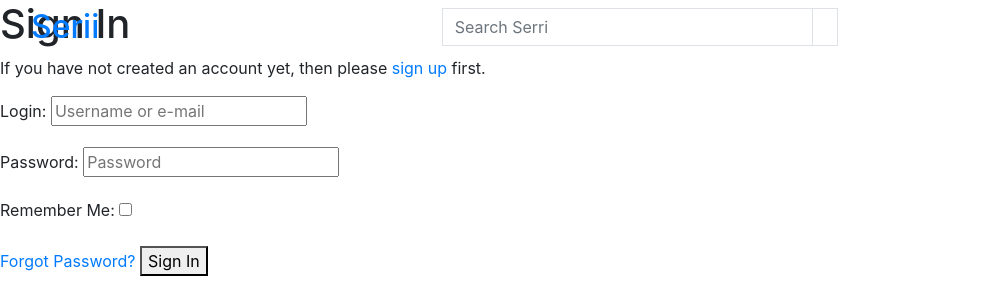
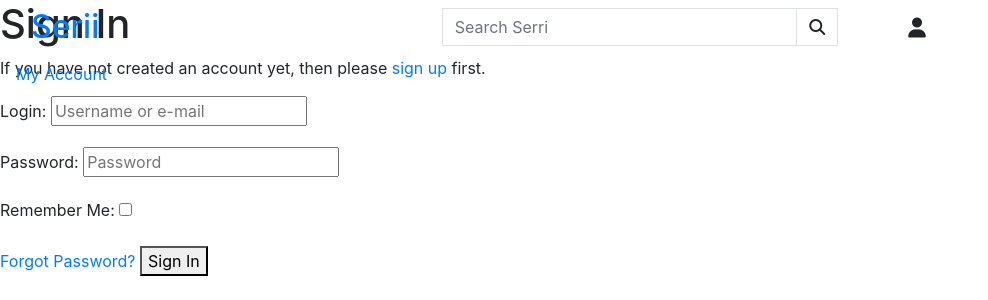
Before and after one commit to Darlyn-Lurikah/serii_skincare, a Django app: page /accounts/login/ in a window 1280 px wide. Shown: the top 300 px of the page, without its empty margins (0-988 px from the left). Run offline with Django 3.2, Linux system fonts and the light colour scheme; some libraries are stand-ins or nearby versions.

Commit message:
Added account html and linked font awesome

```diff
--- a/templates/base.html
+++ b/templates/base.html
@@ -27,6 +27,7 @@
         crossorigin="anonymous"></script>
         <script src="https://cdn.jsdelivr.net/npm/popper.js@1.16.1/dist/umd/popper.min.js" integrity="sha384-9/reFTGAW83EW2RDu2S0VKaIzap3H66lZH81PoYlFhbGU+6BZp6G7niu735Sk7lN" crossorigin="anonymous"></script>
         <script src="https://cdn.jsdelivr.net/npm/bootstrap@4.6.0/dist/js/bootstrap.min.js" integrity="sha384-+YQ4JLhjyBLPDQt//I+STsc9iw4uQqACwlvpslubQzn4u2UU2UFM80nGisd026JF" crossorigin="anonymous"></script>
+        <script src="https://kit.fontawesome.com/30a60c0c89.js" crossorigin="anonymous"></script>
     {% endblock %}
 
     {% block extra_js %}
@@ -63,8 +64,15 @@
 
         <!--Basket and account links-->
         <div class="col-12 col-lg-4 my-auto py-1 py-lg-0">
-          <ul class="list-inline list-unstyled text-center text-lg-right my-0">
-            <li class="list-inline-item dropdown"></li>
+          <ul class="list-inline list-unstyled text-center text-lg-left my-0">
+            <li class="list-inline-item dropdown">
+              <a class="body-text nav-link" href="#" id="user-options" data-toggle="dropdown" aria-haspopup="true" aria-expanded="false">
+                <div class="text-center">
+                  <div><li class="fas fa-user fa-lg"></li></div>
+                  <p class="my-0">My Account</p>
+                </div>
+              </a>
+            </li>
             <li class="list-inline-item"></li>
           </ul>
         </div>
```
